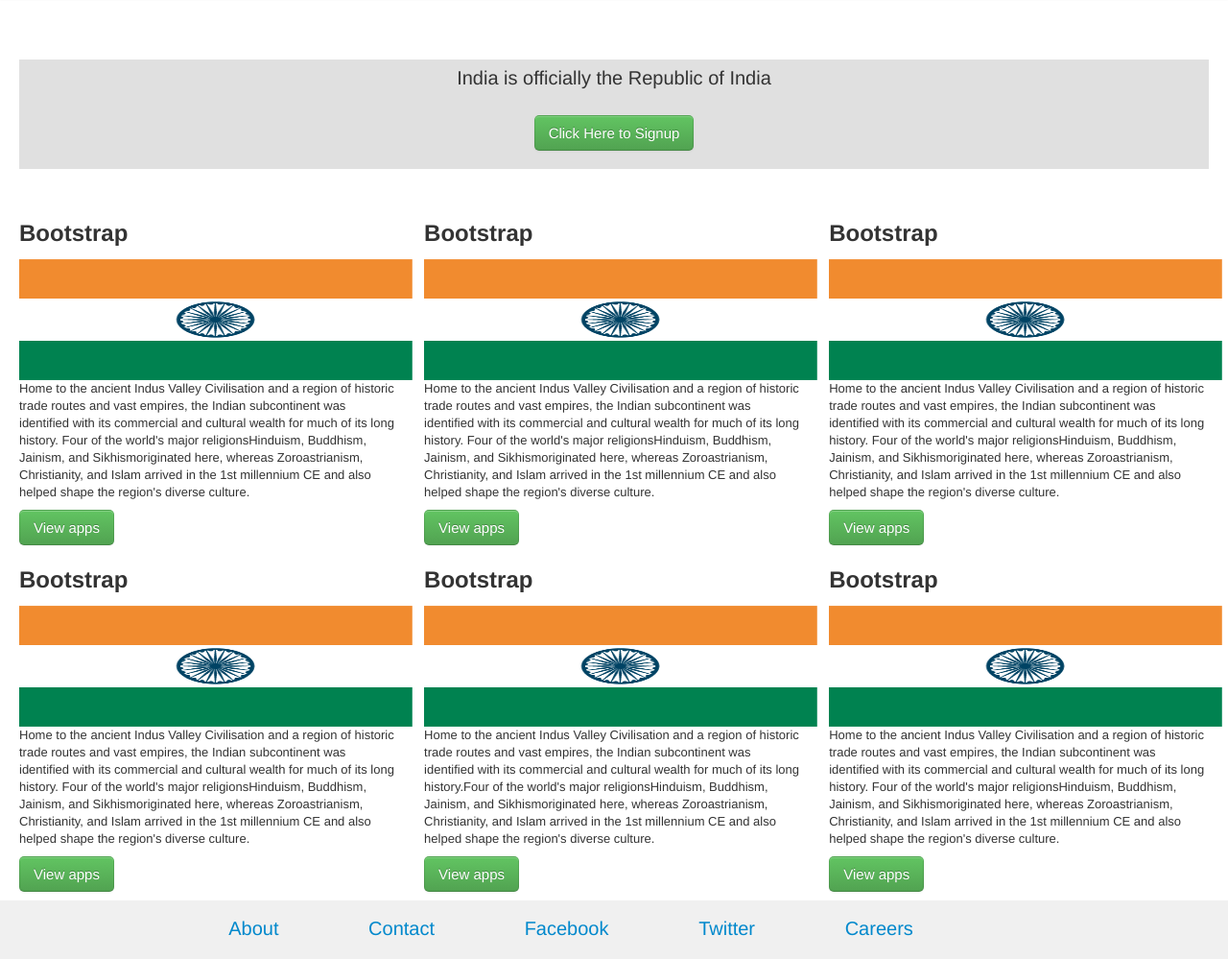
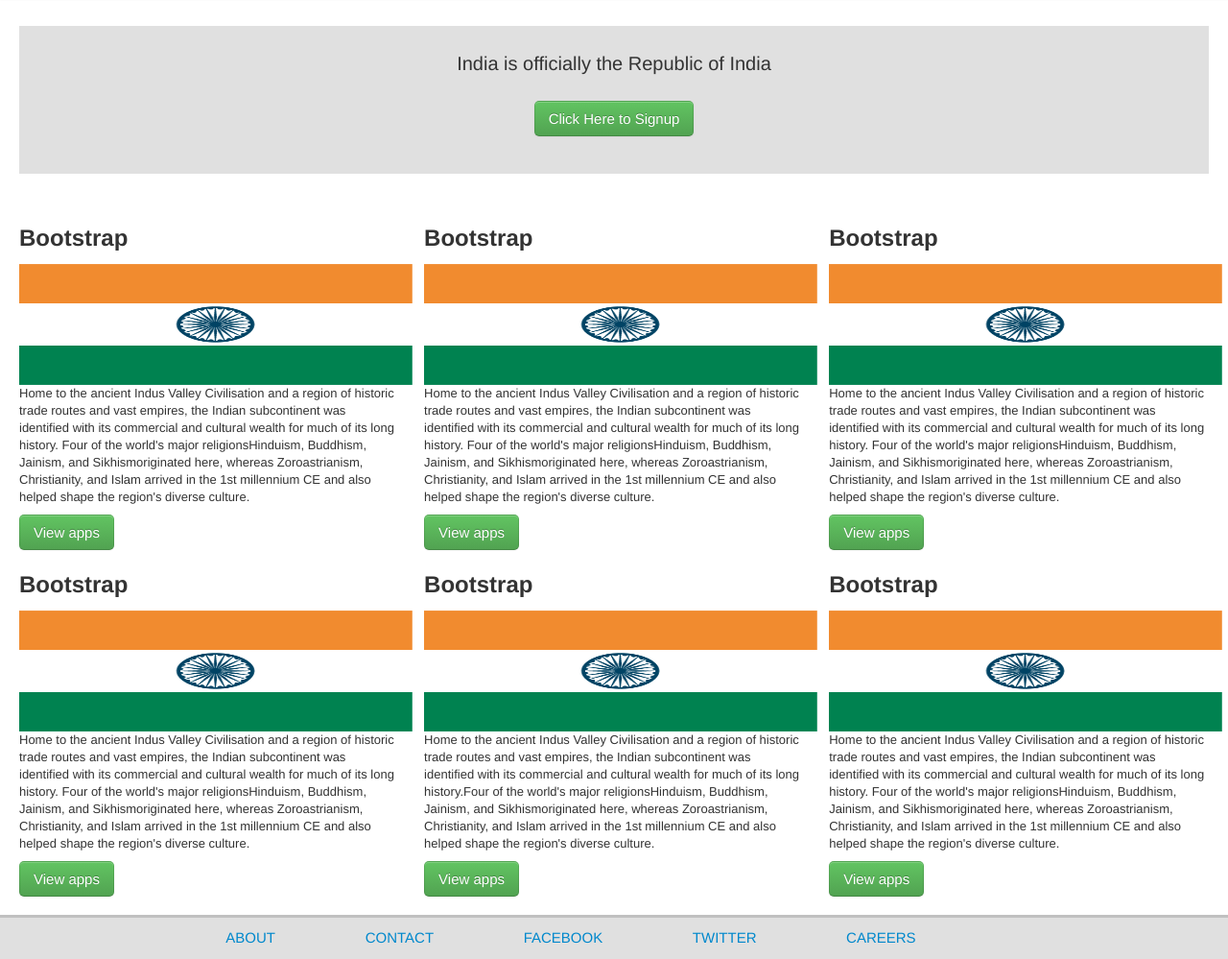
Before and after one commit to gauravsc/website-template-bootstrap, a plain HTML site: page index.html in a window 1280 px wide. Shown: the part 43-1042 px from the top of the page at 96% size. Drawn offline with Linux system fonts and the light colour scheme.

Commit message:
slight changes

```diff
--- a/index.html
+++ b/index.html
@@ -81,7 +81,7 @@
 
 </div>
 
-
+<hr/>
 <div class=" footer">
   		<span><a href="#">About</a></span>
 		<span><a href="#" >Contact</a></span>
--- a/stylesheet.css
+++ b/stylesheet.css
@@ -1,7 +1,6 @@
 body{
-padding-top:105px;
+padding-top:70px;
 background-image:url('images/grid_noise.png');
-
 }
 
 .float-right{
@@ -18,7 +17,7 @@ left: 787px;
 }
 
 #leader{
-padding:10px;
+padding:30px 10px;
 margin-bottom:40px;
 background-color:#E0E0E0
 }
@@ -33,12 +32,20 @@ text-align:center;
 }
 .footer{
 text-align:center;
-padding:20px;
-background-color:#F0F0F0;
+padding:12px;
+background-color:#E0E0E0 ;
 margin-bottom:0px;
 }
 
 .footer span{
 margin-right:90px;
-font-size:20px;
+font-size:15px;
+text-transform:uppercase;
 }
+hr{
+margin: 0px 0;
+margin-top:10px;
+border:0px;
+border-top: 2px solid #C0C0C0;
+border-bottom: 1px solid #C0C0C0;
+}
```
